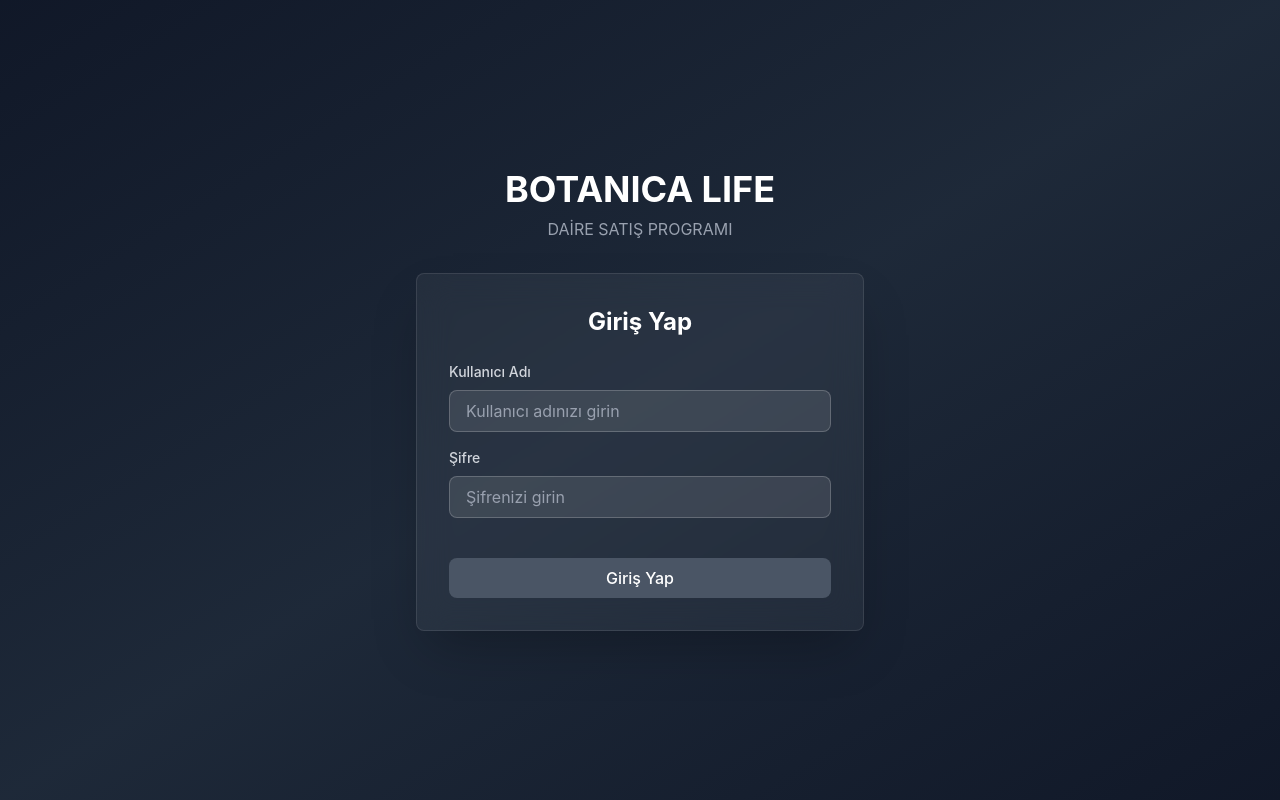
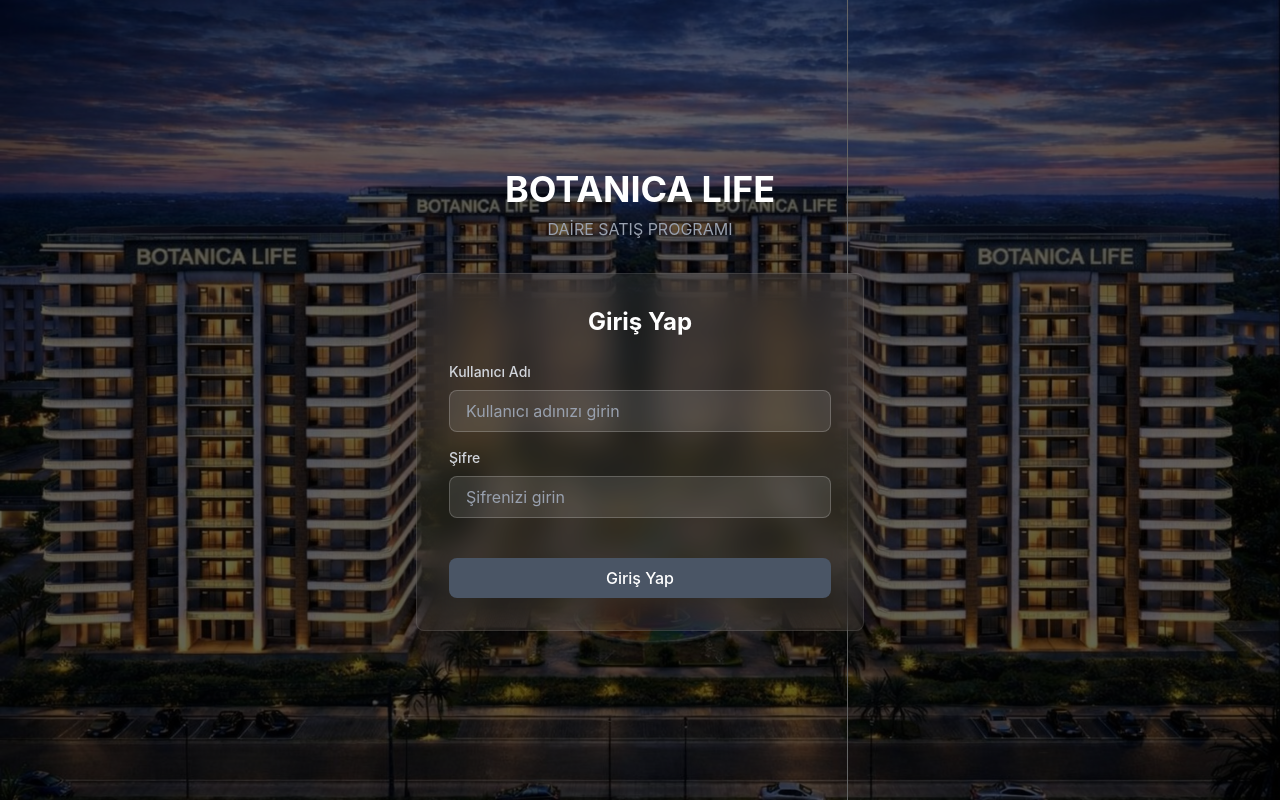
Before and after one commit to cembacanli/botanica_life_satis, a Next.js app: page /login in a window 1280 px wide. Built offline with nearby package versions, Linux system fonts and the light colour scheme.

Commit message:
Add vaziyet.jpeg background to login and dashboard pages

```diff
--- a/src/app/login/page.tsx
+++ b/src/app/login/page.tsx
@@ -39,15 +39,17 @@
 
   if (loading) {
     return (
-      <div className="min-h-screen bg-gradient-to-br from-gray-900 via-gray-800 to-gray-900 flex items-center justify-center">
-        <div className="animate-spin rounded-full h-12 w-12 border-b-2 border-blue-500"></div>
+      <div className="min-h-screen bg-gradient-to-br from-gray-900 via-gray-800 to-gray-900 flex items-center justify-center" style={{backgroundImage: 'url(/vaziyet.jpeg)', backgroundSize: 'cover', backgroundPosition: 'center', backgroundAttachment: 'fixed'}}>
+        <div className="absolute inset-0 bg-black/60"></div>
+        <div className="animate-spin rounded-full h-12 w-12 border-b-2 border-blue-500 relative z-10"></div>
       </div>
     )
   }
 
   return (
-    <div className="min-h-screen bg-gradient-to-br from-gray-900 via-gray-800 to-gray-900 flex items-center justify-center p-4">
-      <div className="w-full max-w-md">
+    <div className="min-h-screen bg-gradient-to-br from-gray-900 via-gray-800 to-gray-900 flex items-center justify-center p-4" style={{backgroundImage: 'url(/vaziyet.jpeg)', backgroundSize: 'cover', backgroundPosition: 'center', backgroundAttachment: 'fixed'}}>
+      <div className="absolute inset-0 bg-black/60"></div>
+      <div className="relative z-10 w-full max-w-md">
         {/* Logo/Başlık */}
         <div className="text-center mb-8">
           <h1 className="text-4xl font-bold text-white mb-2">BOTANICA LIFE</h1>
--- a/src/components/Dashboard.tsx
+++ b/src/components/Dashboard.tsx
@@ -127,15 +127,17 @@
 
   if (!mounted || loading) {
     return (
-      <div className="min-h-screen bg-gradient-to-br from-gray-900 via-gray-800 to-gray-900 flex items-center justify-center">
-        <div className="animate-spin rounded-full h-12 w-12 border-b-2 border-blue-500"></div>
+      <div className="min-h-screen bg-gradient-to-br from-gray-900 via-gray-800 to-gray-900 flex items-center justify-center" style={{backgroundImage: 'url(/vaziyet.jpeg)', backgroundSize: 'cover', backgroundPosition: 'center', backgroundAttachment: 'fixed'}}>
+        <div className="absolute inset-0 bg-black/60"></div>
+        <div className="animate-spin rounded-full h-12 w-12 border-b-2 border-blue-500 relative z-10"></div>
       </div>
     )
   }
 
   return (
-    <div className="min-h-screen bg-gradient-to-br from-gray-900 via-gray-800 to-gray-900 p-4 md:p-8">
-      <div className="w-full mx-auto px-0 md:max-w-7xl">
+    <div className="min-h-screen bg-gradient-to-br from-gray-900 via-gray-800 to-gray-900 p-4 md:p-8" style={{backgroundImage: 'url(/vaziyet.jpeg)', backgroundSize: 'cover', backgroundPosition: 'center', backgroundAttachment: 'fixed'}}>
+      <div className="absolute inset-0 bg-black/60 pointer-events-none"></div>
+      <div className="w-full mx-auto px-0 md:max-w-7xl relative z-10">
         {/* Header */}
         <div className="mb-12 text-center flex items-center justify-between">
           <div className="flex-1">
```
Also changed, not shown: public/vaziyet.jpeg (added).
